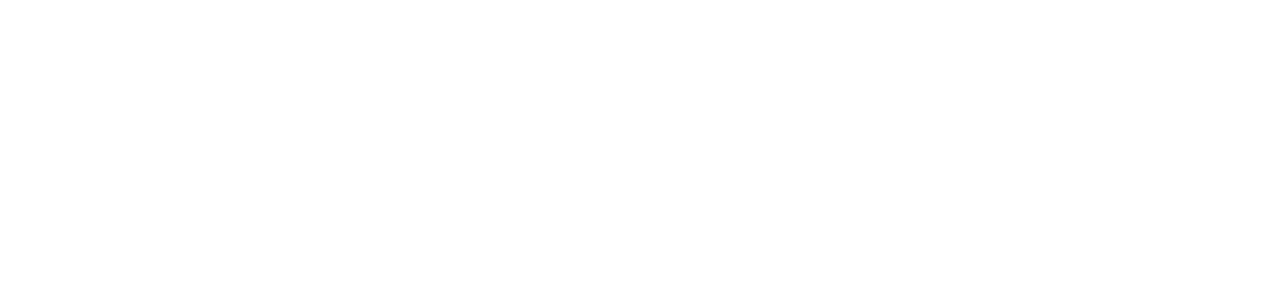
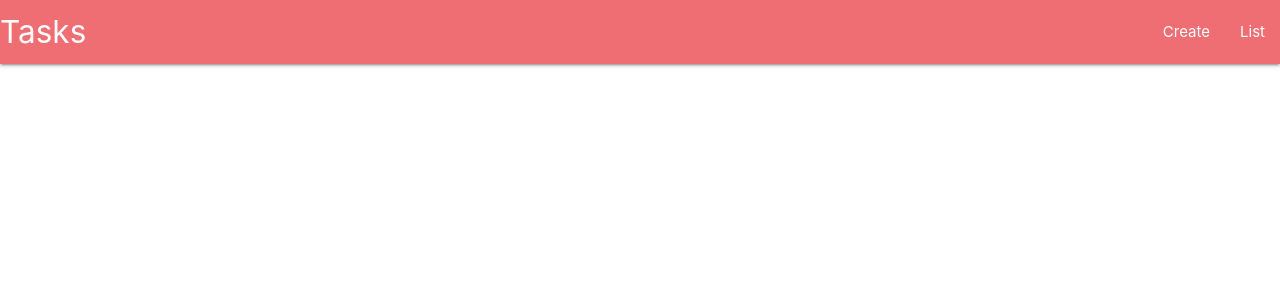
Before and after one commit to ili-che-w/tasks-app, a Vue app: page / in a window 1280 px wide. Shown: the top 300 px of the page. Built offline with nearby package versions, Linux system fonts and the light colour scheme.

Commit message:
[+] navbar component

```diff
--- a/src/App.vue
+++ b/src/App.vue
@@ -1,9 +1,20 @@
 <template>
   <div id="app">
+    <Navbar />
+
     <router-view />
   </div>
 </template>
 
+<script>
+import Navbar from '@/components/Navbar'
+export default {
+  components: {
+    Navbar
+  }
+}
+</script>
+
 <style lang="scss">
 @import '~materialize-css/dist/css/materialize.css';
 </style>
--- /dev/null
+++ b/src/components/Navbar.vue
@@ -0,0 +1,16 @@
+<template>
+  <nav>
+    <div class="nav-wrapper">
+      <router-link to="/" class="brand-logo">Tasks</router-link>
+      <ul id="nav-mobile" class="right hide-on-med-and-down">
+        <li>
+          <router-link to="/" exact active-class="active">Create</router-link>
+        </li>
+
+        <li>
+          <router-link to="/list" exact active-class="active">List</router-link>
+        </li>
+      </ul>
+    </div>
+  </nav>
+</template>
```
